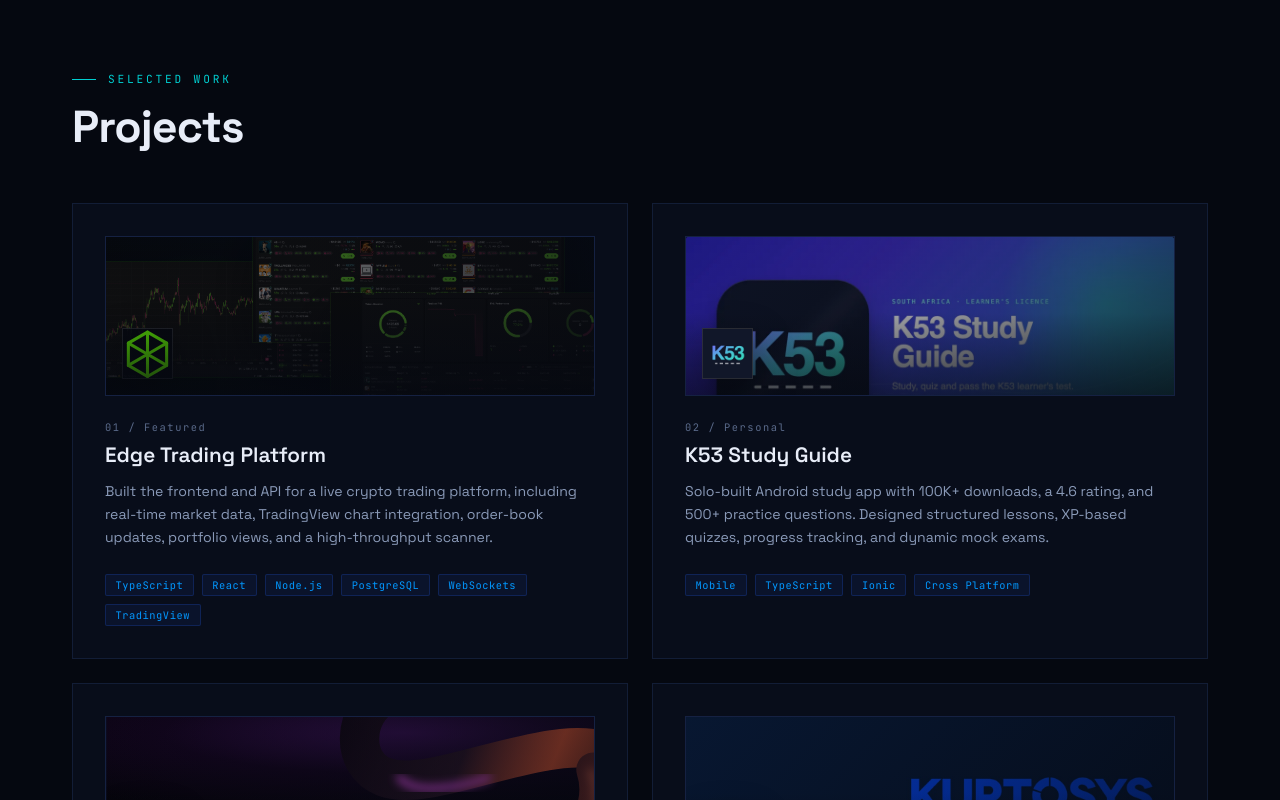
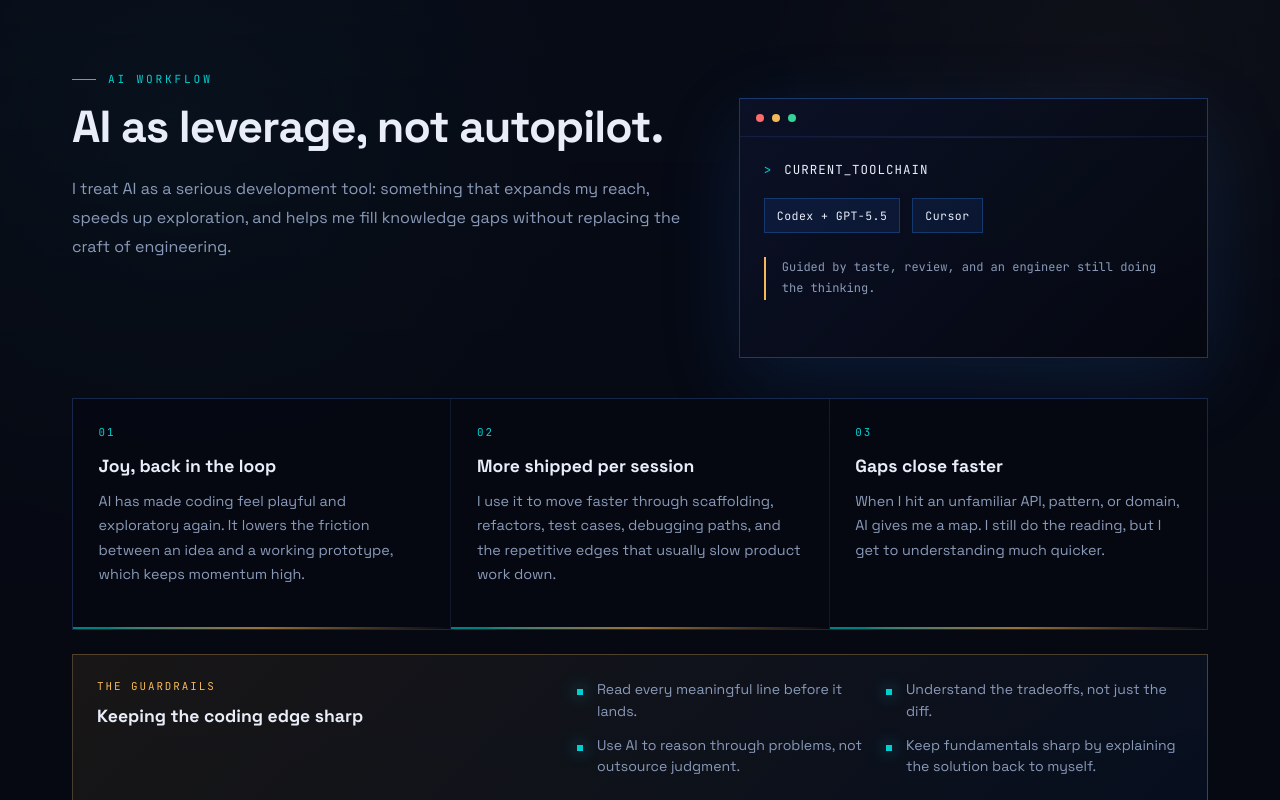
Before and after one commit to deanvanniekerk/portfolio, a React (Vite) app: page / in a window 1280 px wide. Shown: the part 1480-2280 px from the top of the page. Built offline with nearby package versions, Linux system fonts and the light colour scheme; no server answers.

Commit message:
Add AI workflow section

```diff
--- a/src/App.tsx
+++ b/src/App.tsx
@@ -2,6 +2,7 @@
 import { Nav } from './components/Nav'
 import { Hero } from './components/Hero'
 import { Skills } from './components/Skills'
+import { AiWorkflow } from './components/AiWorkflow'
 import { Projects } from './components/Projects'
 import { Activity } from './components/Activity'
 import { Connect } from './components/Connect'
@@ -17,6 +18,7 @@
       <Nav />
       <Hero />
       <Skills />
+      <AiWorkflow />
       <Projects />
       <Activity />
       <Connect />
--- /dev/null
+++ b/src/components/AiWorkflow.css
@@ -0,0 +1,232 @@
+#ai-workflow {
+  padding: 6rem 0;
+  border-bottom: 1px solid var(--border);
+  background:
+    linear-gradient(180deg, rgba(8, 13, 26, 0.62), rgba(5, 8, 16, 0.96)),
+    radial-gradient(circle at 14% 18%, rgba(40, 200, 220, 0.1), transparent 30%),
+    radial-gradient(circle at 86% 12%, rgba(245, 183, 87, 0.1), transparent 26%);
+}
+
+.ai-layout {
+  display: grid;
+  grid-template-columns: minmax(0, 1.15fr) minmax(320px, 0.85fr);
+  gap: 2rem;
+  align-items: stretch;
+}
+
+.ai-intro .section-title {
+  margin-bottom: 1.25rem;
+}
+
+.ai-intro p {
+  max-width: 650px;
+  color: var(--text-mid);
+  font-size: 1rem;
+  line-height: 1.8;
+}
+
+.ai-console {
+  border: 1px solid var(--border-bright);
+  background:
+    linear-gradient(135deg, rgba(12, 18, 40, 0.92), rgba(5, 8, 16, 0.92)),
+    repeating-linear-gradient(0deg, transparent, transparent 18px, rgba(255,255,255,0.025) 19px);
+  box-shadow: 0 24px 80px rgba(40, 120, 255, 0.14);
+  min-height: 260px;
+  position: relative;
+  overflow: hidden;
+}
+
+.ai-console::before {
+  content: '';
+  position: absolute;
+  inset: 0;
+  background: linear-gradient(90deg, transparent, rgba(40, 200, 220, 0.14), transparent);
+  height: 1px;
+  top: 38px;
+}
+
+.ai-console-top {
+  height: 38px;
+  border-bottom: 1px solid var(--border);
+  display: flex;
+  align-items: center;
+  gap: 0.5rem;
+  padding: 0 1rem;
+}
+
+.ai-console-top span {
+  width: 8px;
+  height: 8px;
+  border-radius: 50%;
+  background: var(--text-muted);
+}
+
+.ai-console-top span:nth-child(1) { background: #ff6b6b; }
+.ai-console-top span:nth-child(2) { background: #f5b757; }
+.ai-console-top span:nth-child(3) { background: #36d399; }
+
+.ai-console-body {
+  padding: 1.5rem;
+  font-family: var(--font-mono);
+}
+
+.ai-console-line {
+  display: flex;
+  gap: 0.75rem;
+  color: var(--text);
+  font-size: 0.78rem;
+  letter-spacing: 0.08em;
+  text-transform: uppercase;
+  margin-bottom: 1.25rem;
+}
+
+.ai-prompt {
+  color: var(--cyan);
+}
+
+.ai-tool-list {
+  display: flex;
+  flex-wrap: wrap;
+  gap: 0.75rem;
+  margin-bottom: 1.5rem;
+}
+
+.ai-tool-list span {
+  color: var(--text);
+  background: rgba(40, 120, 255, 0.1);
+  border: 1px solid rgba(40, 140, 255, 0.28);
+  padding: 0.55rem 0.75rem;
+  font-size: 0.72rem;
+  letter-spacing: 0.04em;
+}
+
+.ai-console-note {
+  color: var(--text-mid);
+  font-size: 0.75rem;
+  line-height: 1.8;
+  border-left: 2px solid #f5b757;
+  padding-left: 1rem;
+}
+
+.ai-benefits {
+  display: grid;
+  grid-template-columns: repeat(3, 1fr);
+  gap: 1px;
+  margin-top: 2.5rem;
+  background: var(--border);
+  border: 1px solid var(--border);
+}
+
+.ai-benefit {
+  background: rgba(5, 8, 16, 0.94);
+  padding: 1.6rem;
+  min-height: 230px;
+  position: relative;
+  overflow: hidden;
+}
+
+.ai-benefit::after {
+  content: '';
+  position: absolute;
+  inset: auto 0 0;
+  height: 2px;
+  background: linear-gradient(90deg, var(--cyan), #f5b757, transparent);
+  opacity: 0.6;
+}
+
+.ai-benefit-num {
+  font-family: var(--font-mono);
+  color: var(--cyan);
+  font-size: 0.68rem;
+  letter-spacing: 0.18em;
+  margin-bottom: 1rem;
+}
+
+.ai-benefit h3,
+.ai-rules h3 {
+  color: var(--text);
+  font-size: 1.1rem;
+  margin-bottom: 0.75rem;
+}
+
+.ai-benefit p {
+  color: var(--text-mid);
+  font-size: 0.9rem;
+  line-height: 1.7;
+}
+
+.ai-rules {
+  margin-top: 1.5rem;
+  border: 1px solid rgba(245, 183, 87, 0.28);
+  background: linear-gradient(135deg, rgba(245, 183, 87, 0.08), rgba(40, 120, 255, 0.06));
+  padding: 1.5rem;
+  display: grid;
+  grid-template-columns: minmax(220px, 0.85fr) minmax(0, 1.15fr);
+  gap: 2rem;
+}
+
+.ai-rules-label {
+  font-family: var(--font-mono);
+  color: #f5b757;
+  font-size: 0.68rem;
+  letter-spacing: 0.18em;
+  text-transform: uppercase;
+  margin-bottom: 0.75rem;
+}
+
+.ai-rules ul {
+  display: grid;
+  grid-template-columns: repeat(2, 1fr);
+  gap: 0.75rem;
+  list-style: none;
+}
+
+.ai-rules li {
+  color: var(--text-mid);
+  font-size: 0.88rem;
+  line-height: 1.55;
+  padding-left: 1.25rem;
+  position: relative;
+}
+
+.ai-rules li::before {
+  content: '';
+  position: absolute;
+  left: 0;
+  top: 0.62rem;
+  width: 6px;
+  height: 6px;
+  background: var(--cyan);
+  box-shadow: 0 0 16px rgba(40, 200, 220, 0.7);
+}
+
+@media (max-width: 900px) {
+  .ai-layout,
+  .ai-rules {
+    grid-template-columns: 1fr;
+  }
+
+  .ai-benefits {
+    grid-template-columns: 1fr;
+  }
+
+  .ai-benefit {
+    min-height: auto;
+  }
+}
+
+@media (max-width: 600px) {
+  #ai-workflow {
+    padding: 5rem 0;
+  }
+
+  .ai-console-body,
+  .ai-benefit,
+  .ai-rules {
+    padding: 1.25rem;
+  }
+
+  .ai-rules ul {
+    grid-template-columns: 1fr;
+  }
+}
--- /dev/null
+++ b/src/components/AiWorkflow.tsx
@@ -0,0 +1,95 @@
+import './AiWorkflow.css'
+
+const benefits = [
+  {
+    value: '01',
+    title: 'Joy, back in the loop',
+    copy: 'AI has made coding feel playful and exploratory again. It lowers the friction between an idea and a working prototype, which keeps momentum high.',
+  },
+  {
+    value: '02',
+    title: 'More shipped per session',
+    copy: 'I use it to move faster through scaffolding, refactors, test cases, debugging paths, and the repetitive edges that usually slow product work down.',
+  },
+  {
+    value: '03',
+    title: 'Gaps close faster',
+    copy: 'When I hit an unfamiliar API, pattern, or domain, AI gives me a map. I still do the reading, but I get to understanding much quicker.',
+  },
+]
+
+const rules = [
+  'Read every meaningful line before it lands.',
+  'Understand the tradeoffs, not just the diff.',
+  'Use AI to reason through problems, not outsource judgment.',
+  'Keep fundamentals sharp by explaining the solution back to myself.',
+]
+
+const tools = ['Codex + GPT-5.5', 'Cursor']
+
+export function AiWorkflow() {
+  return (
+    <section id="ai-workflow">
+      <div className="page-wrapper">
+        <div className="section-label reveal">AI Workflow</div>
+        <div className="ai-layout">
+          <div className="ai-intro reveal reveal-delay-1">
+            <h2 className="section-title">AI as leverage, not autopilot.</h2>
+            <p>
+              I treat AI as a serious development tool: something that expands my reach,
+              speeds up exploration, and helps me fill knowledge gaps without replacing the
+              craft of engineering.
+            </p>
+          </div>
+
+          <div className="ai-console reveal reveal-delay-2" aria-label="Current AI tools">
+            <div className="ai-console-top">
+              <span />
+              <span />
+              <span />
+            </div>
+            <div className="ai-console-body">
+              <div className="ai-console-line">
+                <span className="ai-prompt">&gt;</span>
+                <span>current_toolchain</span>
+              </div>
+              <div className="ai-tool-list">
+                {tools.map((tool) => (
+                  <span key={tool}>{tool}</span>
+                ))}
+              </div>
+              <div className="ai-console-note">
+                Guided by taste, review, and an engineer still doing the thinking.
+              </div>
+            </div>
+          </div>
+        </div>
+
+        <div className="ai-benefits">
+          {benefits.map((benefit, index) => (
+            <article
+              key={benefit.title}
+              className={`ai-benefit reveal reveal-delay-${Math.min(index + 1, 4)}`}
+            >
+              <div className="ai-benefit-num">{benefit.value}</div>
+              <h3>{benefit.title}</h3>
+              <p>{benefit.copy}</p>
+            </article>
+          ))}
+        </div>
+
+        <div className="ai-rules reveal reveal-delay-2">
+          <div>
+            <div className="ai-rules-label">The guardrails</div>
+            <h3>Keeping the coding edge sharp</h3>
+          </div>
+          <ul>
+            {rules.map((rule) => (
+              <li key={rule}>{rule}</li>
+            ))}
+          </ul>
+        </div>
+      </div>
+    </section>
+  )
+}
--- a/src/components/Nav.css
+++ b/src/components/Nav.css
@@ -17,6 +17,7 @@
   color: var(--cyan);
   letter-spacing: 0.1em;
   text-transform: uppercase;
+  white-space: nowrap;
 }
 
 .nav-links {
@@ -53,3 +54,13 @@
   nav { padding: 1rem; }
   .nav-links { gap: 1rem; }
 }
+
+@media (max-width: 600px) {
+  nav { padding: 0.85rem 0.9rem; }
+  .nav-logo { font-size: 0.72rem; }
+  .nav-links { gap: 0.72rem; }
+  .nav-links a {
+    font-size: 0.62rem;
+    letter-spacing: 0.08em;
+  }
+}
--- a/src/components/Nav.tsx
+++ b/src/components/Nav.tsx
@@ -6,6 +6,7 @@
       <div className="nav-logo">// DVN</div>
       <ul className="nav-links">
         <li><a href="#skills">Skills</a></li>
+        <li><a href="#ai-workflow">AI</a></li>
         <li><a href="#projects">Projects</a></li>
         <li><a href="#activity">Activity</a></li>
         <li><a href="#connect">Connect</a></li>
```
